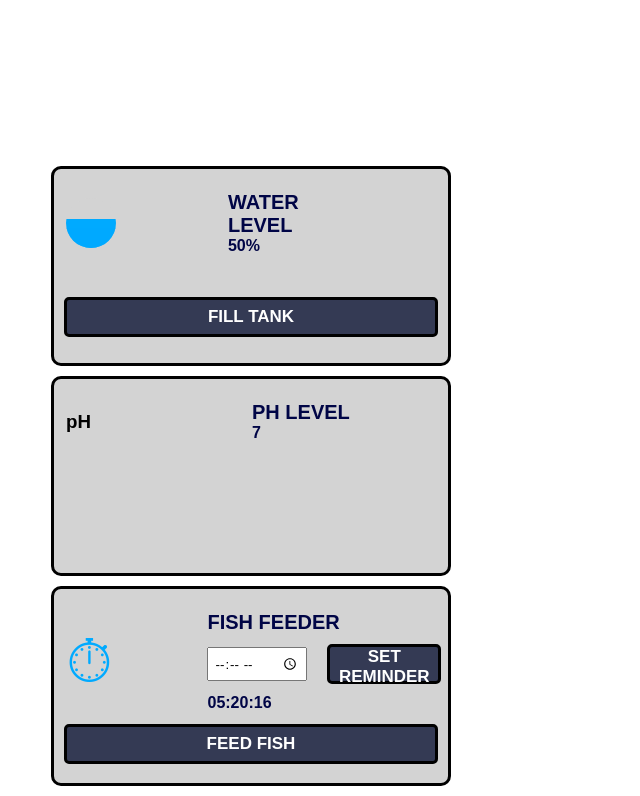
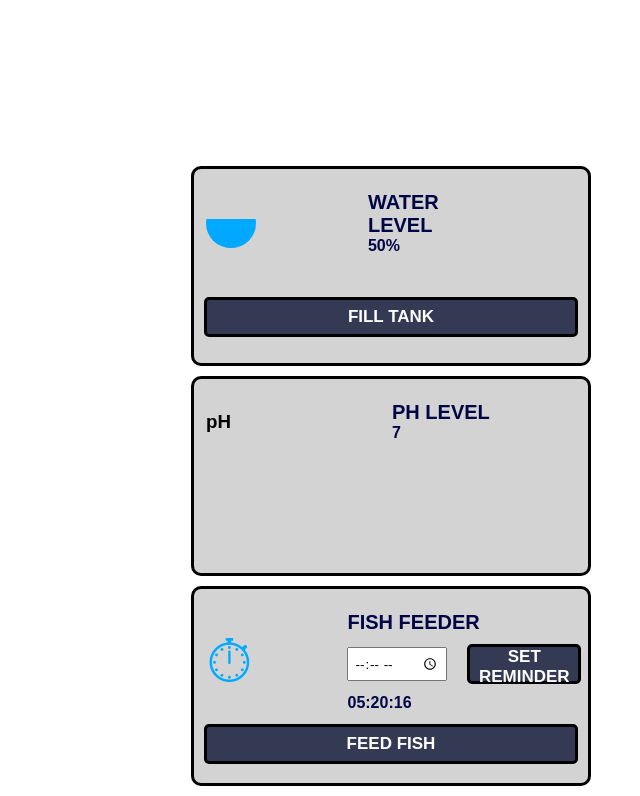
Before and after one commit to leathumbiran02/GreenTechResolutions, a PHP site: page /tank.php in a window 1280 px wide. Shown: the part 84-880 px from the top of the page, without its empty margins (389-1029 px from the left). Run offline with PHP 8.4, Linux system fonts and the light colour scheme; a user stored in the database is signed in; data comes from the database, SQL or seed files in the repository.

Commit message:
Moved the cards to the right.

```diff
--- a/greentech_resolutions/tank.php
+++ b/greentech_resolutions/tank.php
@@ -33,6 +33,7 @@
                 background-color: lightgray; /* Replace 'lightgray' with your preferred shade of gray */
                 position: relative;
                 perspective: 1000px;
+                margin-right: 300px;
             }
 
             .card button {
```
